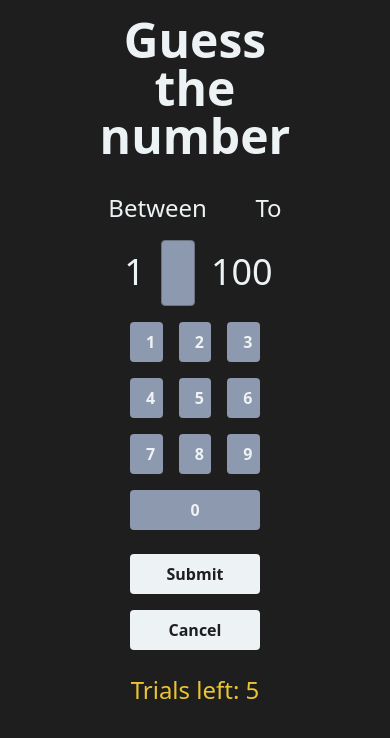
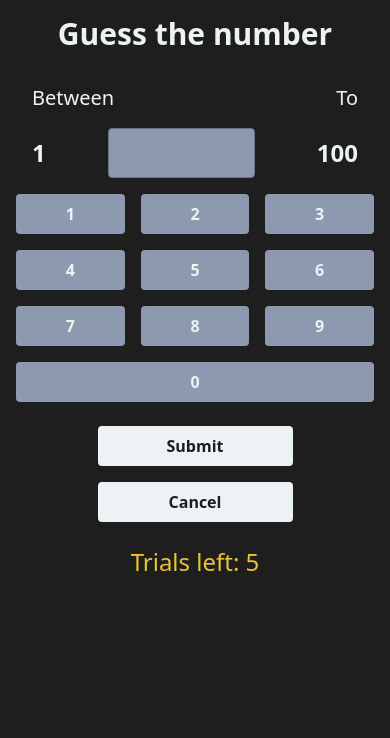
Before and after one commit to taiwoayanleye/numberGuessing, a plain HTML site: page index.html in a window 390 px wide. Drawn offline with nearby package versions, Linux system fonts and the light colour scheme.

Commit message:
Fix responsiveness.

```diff
--- a/index.html
+++ b/index.html
@@ -27,33 +27,33 @@
     <link rel="stylesheet" href="style.css">
 </head>
 
-<body class="mx-auto w-2/3 bg-black text-white">
-    <header class="p-4 flex justify-center text-5xl font-semibold mb-4">
-        <h1 class="text-center">Guess the number</h1>
+<body class="mx-auto md:w-2/3 bg-black text-white">
+    <header class="p-4 flex justify-center font-semibold mb-4">
+        <h1 class="text-center text-3xl md:text-5xl">Guess the number</h1>
     </header>
-    <div class="my-4 w-2/3 mx-auto">
-        <div class="flex justify-between text-2xl mb-4">
-            <p>Between</p>
-            <p>To</p>
+    <div class="my-4 md:w-2/3 mx-auto px-4">
+        <div class="flex justify-between items-center text-xl md:text-2xl mb-4">
+            <p class="text-center px-4">Between</p>
+            <p class="text-center px-4">To</p>
         </div>
-        <div class="flex justify-between text-4xl ">
-            <p class="px-4 py-3" id="minRange">1</p>
+        <div class="flex justify-between text-2xl md:text-3xl font-bold items-center">
+            <p class="text-center px-4 " id="minRange">1</p>
             <input type="number" max="100" min="0" required value="" readonly
-                class="rounded px-4 py-3 w-1/3 text-center bg-gray text-4xl" id="guessField">
-            <p class="px-4 py-3" id="maxRange">100</p>
+                class="rounded px-4 text-center bg-gray text-2xl md:text-3xl" id="guessField">
+            <p class="px-4" id="maxRange">100</p>
         </div>
     </div>
 
-    <div class="grid grid-cols-3 gap-4 w-1/2 mx-auto item mb-4" id="inputBtns">
-        <button class="bg-gray hover:bg-white hover:text-black font-semibold py-2 px-4 rounded">1</button>
-        <button class="bg-gray hover:bg-white hover:text-black font-semibold py-2 px-4 rounded">2</button>
-        <button class="bg-gray hover:bg-white hover:text-black font-semibold py-2 px-4 rounded">3</button>
-        <button class="bg-gray hover:bg-white hover:text-black font-semibold py-2 px-4 rounded">4</button>
-        <button class="bg-gray hover:bg-white hover:text-black font-semibold py-2 px-4 rounded">5</button>
-        <button class="bg-gray hover:bg-white hover:text-black font-semibold py-2 px-4 rounded">6</button>
-        <button class="bg-gray hover:bg-white hover:text-black font-semibold py-2 px-4 rounded">7</button>
-        <button class="bg-gray hover:bg-white hover:text-black font-semibold py-2 px-4 rounded">8</button>
-        <button class="bg-gray hover:bg-white hover:text-black font-semibold py-2 px-4 rounded">9</button>
+    <div class="grid grid-cols-3 gap-4 md:w-2/3 mx-auto mb-4 px-4" id="inputBtns">
+        <button class="bg-gray hover:bg-white hover:text-black font-semibold py-2 rounded">1</button>
+        <button class="bg-gray hover:bg-white hover:text-black font-semibold py-2 rounded">2</button>
+        <button class="bg-gray hover:bg-white hover:text-black font-semibold py-2 rounded">3</button>
+        <button class="bg-gray hover:bg-white hover:text-black font-semibold py-2 rounded">4</button>
+        <button class="bg-gray hover:bg-white hover:text-black font-semibold py-2 rounded">5</button>
+        <button class="bg-gray hover:bg-white hover:text-black font-semibold py-2 rounded">6</button>
+        <button class="bg-gray hover:bg-white hover:text-black font-semibold py-2 rounded">7</button>
+        <button class="bg-gray hover:bg-white hover:text-black font-semibold py-2 rounded">8</button>
+        <button class="bg-gray hover:bg-white hover:text-black font-semibold py-2 rounded">9</button>
         <button class="col-span-3 bg-gray hover:bg-white hover:text-black font-semibold py-2 px-4 rounded">0</button>
     </div>
     <div class="w-1/2 grid mx-auto mb-4">
```
